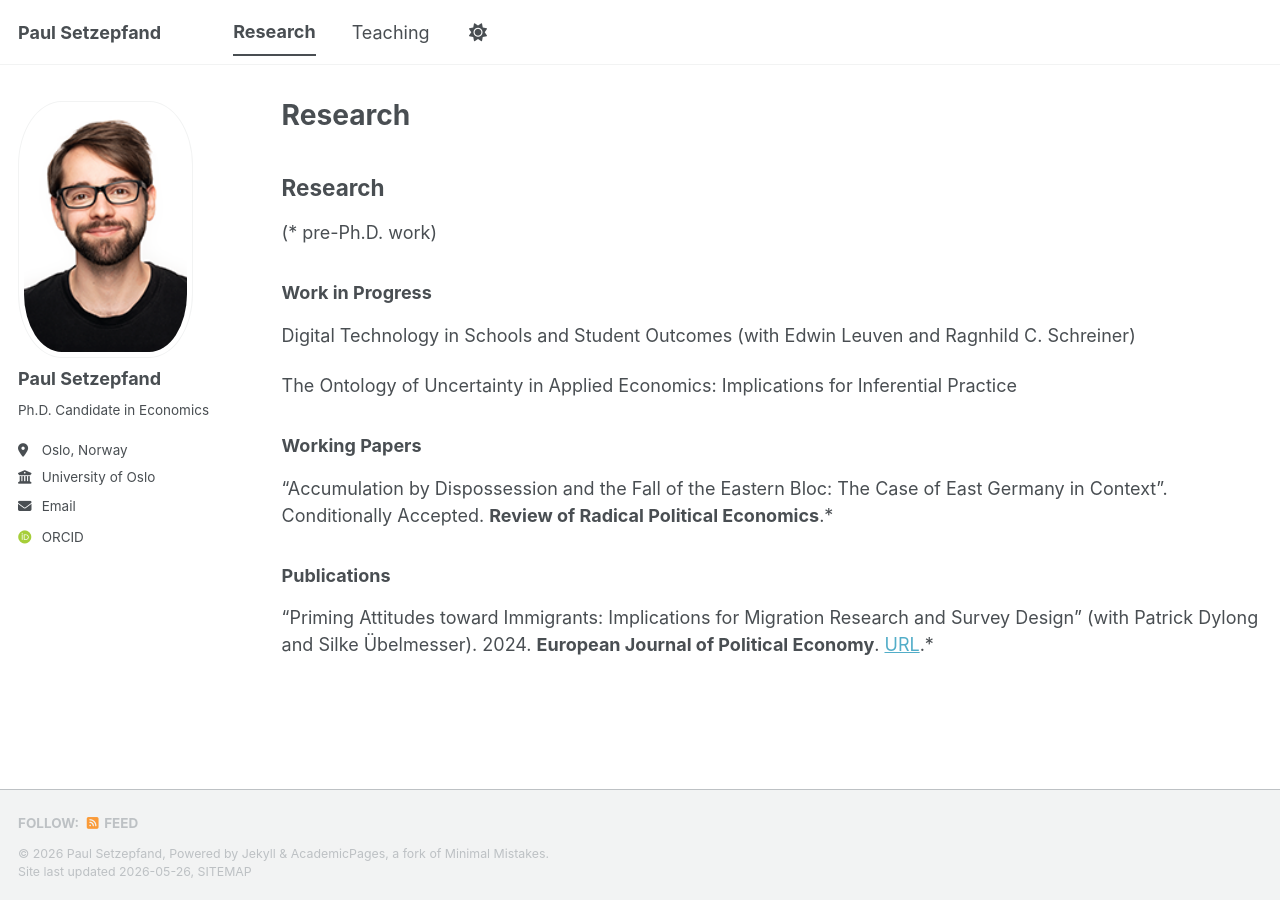
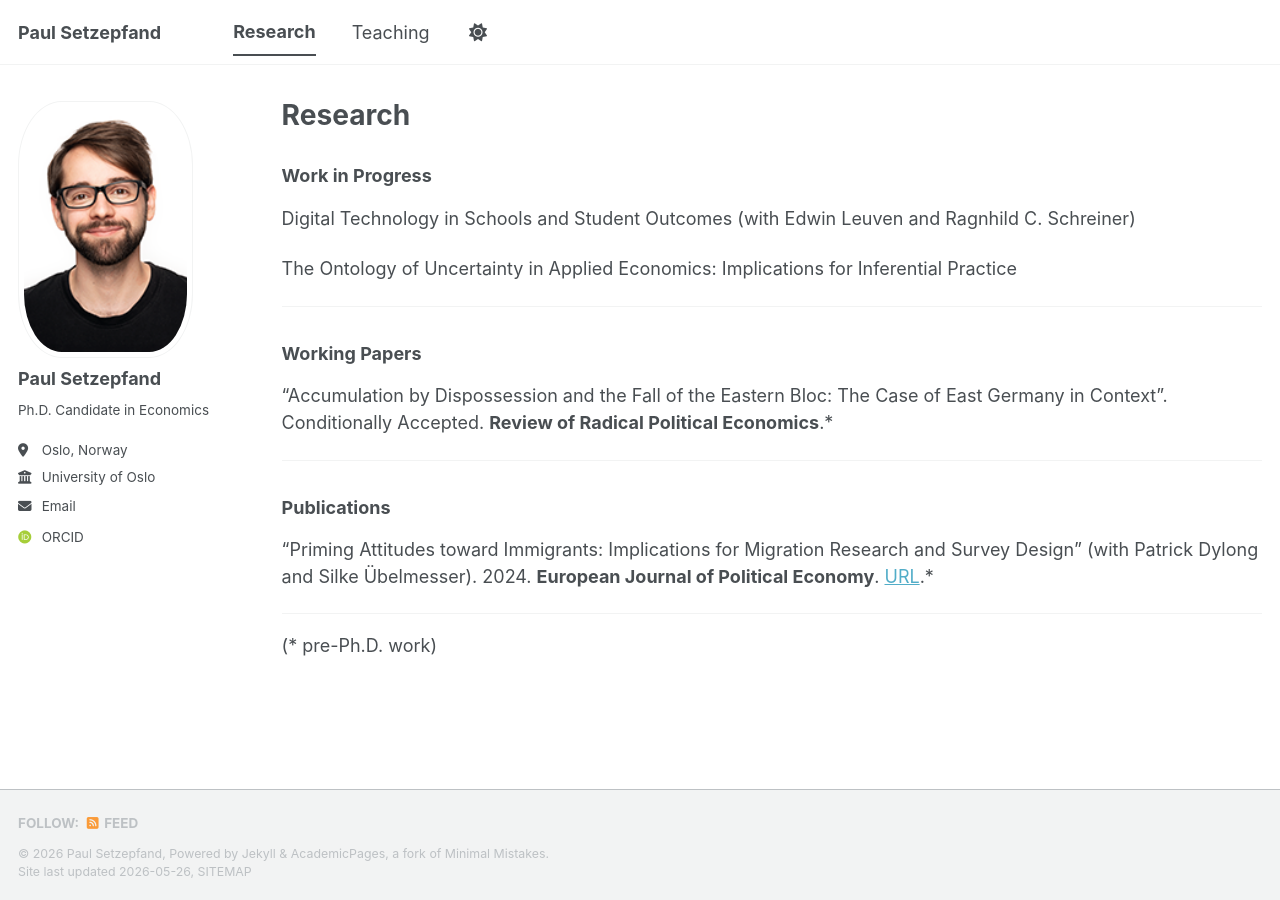
Before and after one commit to paulsetzepfand/paulsetzepfand.github.io, a Jekyll site: the page built from _pages/research.md, in a window 1280 px wide. Built offline with Jekyll 4.4.1, drawn with Linux system fonts in a browser that asks for light colours; some web fonts are replaced; a script bundle is joined from its source files by our own code; library files that are not in the unit come from our copies.

Commit message:
Update research.md

```diff
--- a/_pages/research.md
+++ b/_pages/research.md
@@ -5,19 +5,24 @@ author_profile: true
 layout: archive
 ---
 
-## Research
-(* pre-Ph.D. work)
-
 ### Work in Progress
 
 Digital Technology in Schools and Student Outcomes (with Edwin Leuven and Ragnhild C. Schreiner)
 
 The Ontology of Uncertainty in Applied Economics: Implications for Inferential Practice
 
+---
+
 ### Working Papers
 
 "Accumulation by Dispossession and the Fall of the Eastern Bloc: The Case of East Germany in Context". Conditionally Accepted. **Review of Radical Political Economics**.*
 
+---
+
 ### Publications
 
 "Priming Attitudes toward Immigrants: Implications for Migration Research and Survey Design" (with Patrick Dylong and Silke Übelmesser). 2024. **European Journal of Political Economy**. [URL](https://linkinghub.elsevier.com/retrieve/pii/S0176268024000569).*
+
+---
+
+(* pre-Ph.D. work)
```
